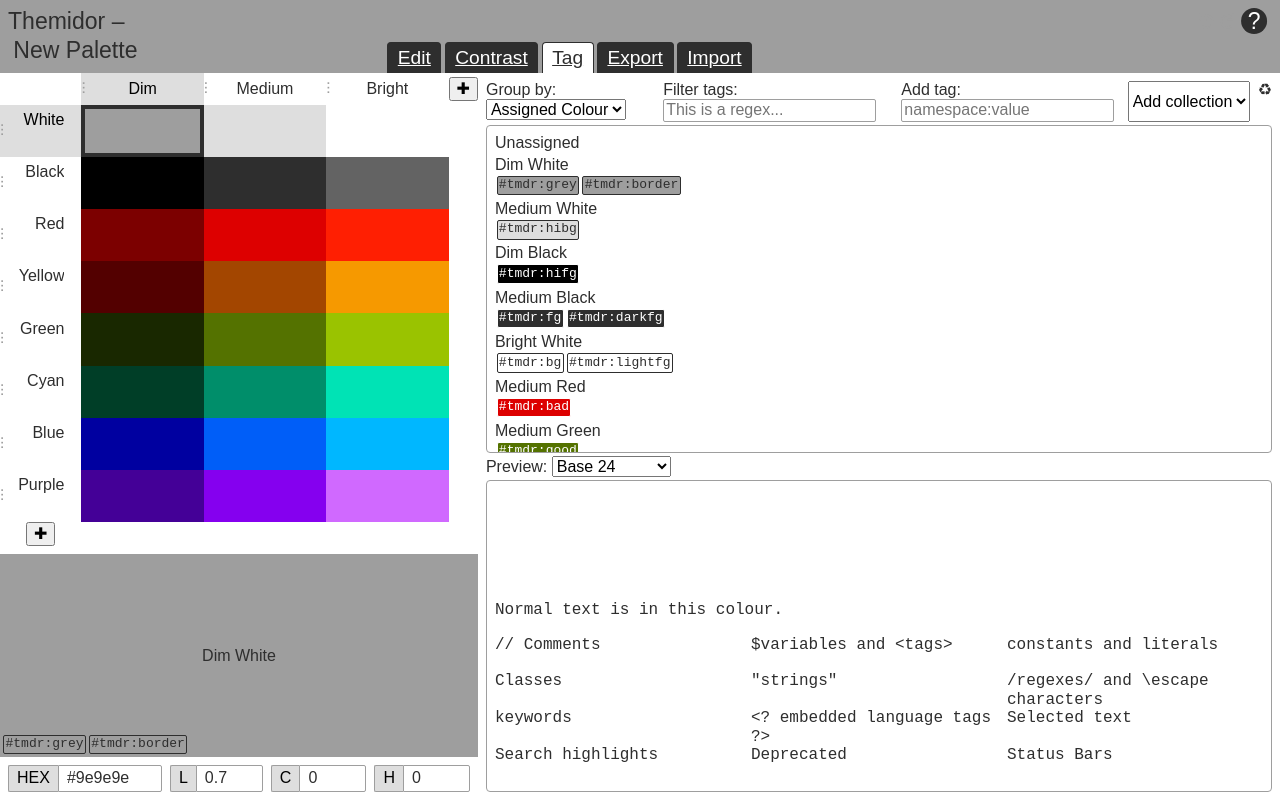
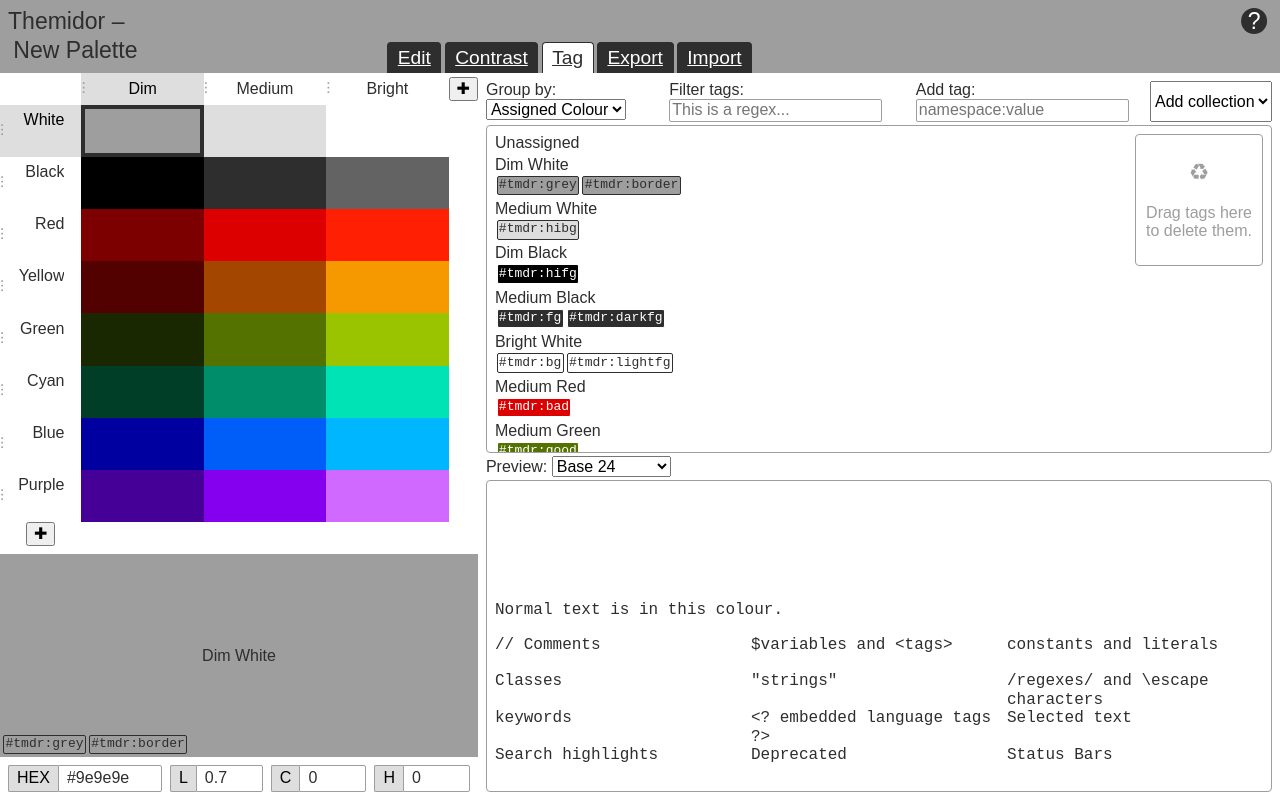
Before and after one commit to krendil/themidor, a Vue app: page /tag in a window 1280 px wide. Built offline with nearby package versions, Linux system fonts and the light colour scheme.

Commit message:
Turn the tiny delete target into a usable delete tray

```diff
--- a/src/views/TagView.vue
+++ b/src/views/TagView.vue
@@ -185,8 +185,6 @@ function doGuess() {
         <option value="">Add collection</option>
         <option v-for="collection in library.collectionList" :value="collection">{{collection}}</option>
       </select>
-      <div @dragover="onDragTagOver" @dragleave="onDragLeave" @drop="onDropDeleteTag($event, paletteStore)"
-        title="Drag tags here to delete them" style="align-content: last baseline;"><span class="large">♻</span></div>
     </div>
     <div id="tag-tray" class="tray">
       <transition-group name="groups" v-if="groupBy == 'colour'">
@@ -215,7 +213,18 @@ function doGuess() {
           </transition-group>
         </div>
       </transition-group>
-      <button class="guess" :class="{ disabled: !hasGuesses }" @click="doGuess">Guess</button>
+      <div class="toolbox">
+        <button :class="{ disabled: !hasGuesses }" @click="doGuess">Guess</button>
+        <div class="rubbish tray colour-transition"
+          @dragover="onDragTagOver" @dragleave="onDragLeave" @drop="onDropDeleteTag($event, paletteStore)"
+        >
+          <p class="align-middle align-center">
+          <span class="text-bigger">♻</span>
+          <br/>
+          Drag tags here to delete them.
+          </p>
+        </div>
+      </div>
     </div>
     <div class="tag-controls">
       <label>Preview:
@@ -253,14 +262,32 @@ function doGuess() {
   position: relative;
 }
 
-.guess {
+.toolbox {
   position: absolute;
   right: 0.5rem;
   top: 0.5rem;
+
+  display: flex;
+  flex-direction: column;
+  gap: 0.5rem;
+  align-items: end;
 }
 
-.guess.disabled {
+.disabled {
   display: none;
+}
+
+.rubbish {
+  color: var(--theme-border);
+  border-color: var(--theme-border);
+  background-color: var(--theme-bg);
+
+  width: 8rem;
+  height: 8rem;
+}
+
+.tag-group {
+  margin-right: 8rem;
 }
 
 .group-chips {
```
